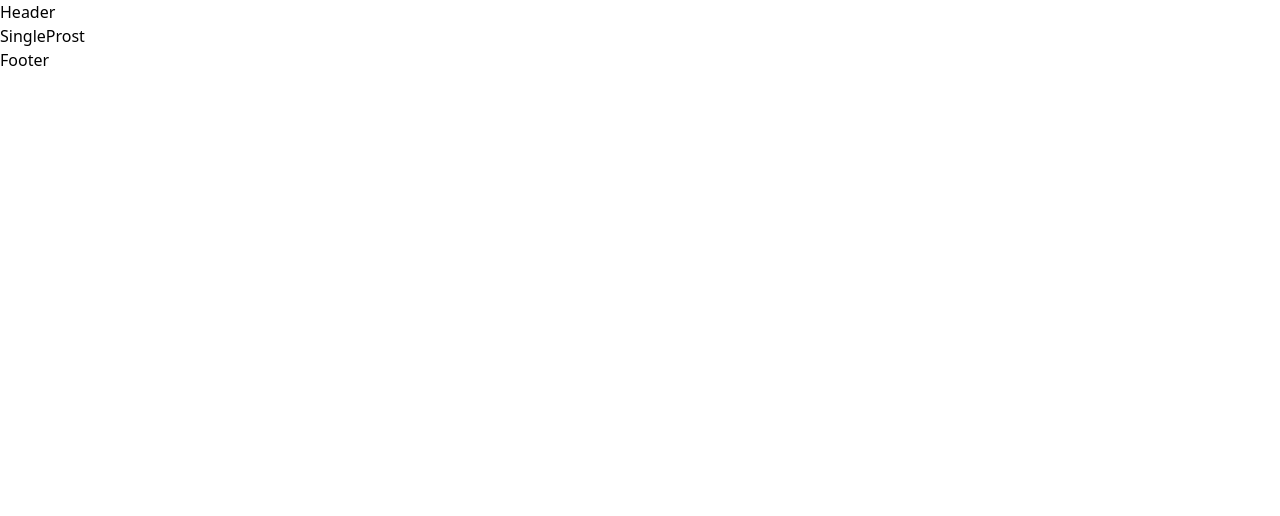
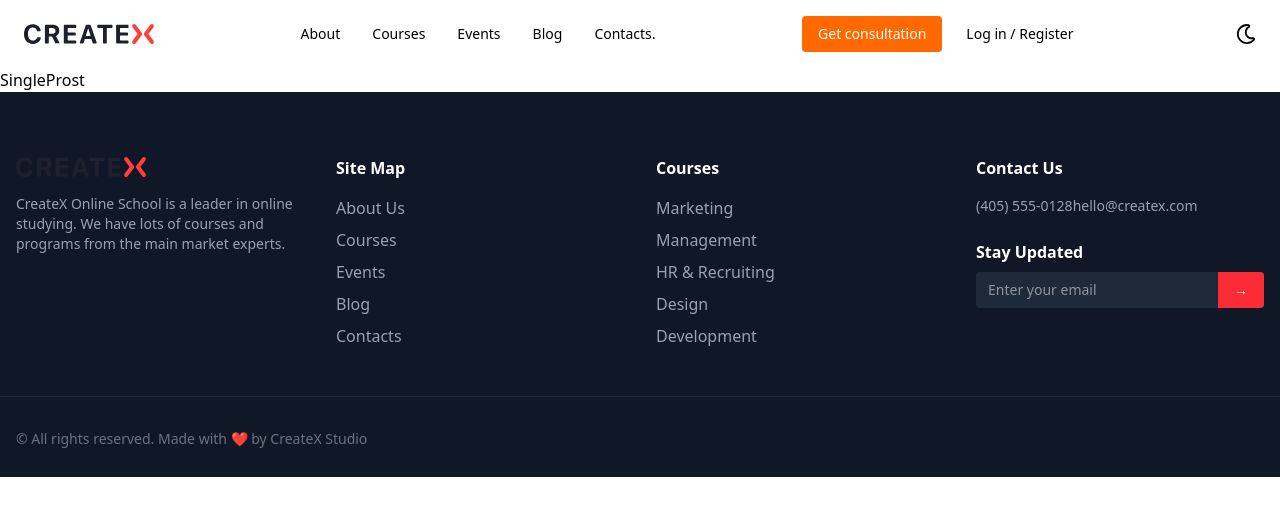
Before and after one commit to AlisherAbsaitov/GW-60CCREATEEX, a React (Vite) app: page /singlepost in a window 1280 px wide. Shown: the top 516 px of the page. Built offline with nearby package versions, Linux system fonts and the light colour scheme.

Commit message:
chagnge header

```diff
--- a/src/App.jsx
+++ b/src/App.jsx
@@ -25,7 +25,7 @@ export default function App() {
         <Route path="/event" element={<Event />} />
         <Route path="/eventlist" element={<EventList />} />
         <Route path="/course" element={<Course />} />
-        <Route path="/sign" element={<SigIn />} />
+        <Route path="/signin" element={<SigIn />} />
         <Route path="/sigup" element={<SignUp />} />
         <Route path="/singlepost" element={<SingleProst />} />
       </Routes>
--- a/src/components/Footer.jsx
+++ b/src/components/Footer.jsx
@@ -1,7 +1,71 @@
 import React from 'react'
 // Kamron
+import logo from "../assets/logo.svg"
+
 export default function Footer() {
   return (
-    <div>Footer</div>
+    <footer className="bg-gray-900 text-white pt-16 pb-7">
+    <div className="container mx-auto px-4 grid grid-cols-1 md:grid-cols-2 lg:grid-cols-4 gap-8">
+
+       <div>
+      <a href="">
+        <img src={logo} alt="" />
+      </a>
+      <p className="text-gray-400 text-sm mt-4">
+        CreateX Online School is a leader in online studying. We have lots of courses and programs from the main market experts.
+      </p>
+    </div>
+
+
+      <div>
+        <h3 className="font-semibold mb-4">Site Map</h3>
+        <ul className="space-y-2 text-gray-400">
+          <li><a href="#" className="hover:text-white">About Us</a></li>
+          <li><a href="#" className="hover:text-white">Courses</a></li>
+          <li><a href="#" className="hover:text-white">Events</a></li>
+          <li><a href="#" className="hover:text-white">Blog</a></li>
+          <li><a href="#" className="hover:text-white">Contacts</a></li>
+        </ul>
+      </div>
+
+
+      <div>
+        <h3 className="font-semibold mb-4">Courses</h3>
+        <ul className="space-y-2 text-gray-400">
+          <li><a href="#" className="hover:text-white">Marketing</a></li>
+          <li><a href="#" className="hover:text-white">Management</a></li>
+          <li><a href="#" className="hover:text-white">HR & Recruiting</a></li>
+          <li><a href="#" className="hover:text-white">Design</a></li>
+          <li><a href="#" className="hover:text-white">Development</a></li>
+        </ul>
+      </div>
+
+
+      <div className="space-y-6">
+        <div>
+          <h3 className="font-semibold mb-4">Contact Us</h3>
+          <p className="text-gray-400 text-sm space-y-1">
+            <span>(405) 555-0128</span>
+            <span>hello@createx.com</span>
+          </p>
+        </div>
+        <div>
+          <h3 className="font-semibold mb-2">Stay Updated</h3>
+          <div className="flex">
+            <input
+              type="email"
+              placeholder="Enter your email"
+              className="bg-gray-800 text-white px-3 py-2 rounded-l text-sm w-full focus:outline-none"
+            />
+            <button className="bg-red-500 px-4 py-2 rounded-r text-sm">→</button>
+          </div>
+        </div>
+      </div>
+    </div>
+
+    <div className="container mx-auto px-4 mt-12 pt-8 border-t border-gray-800 flex flex-col md:flex-row justify-between items-center">
+      <p className="text-gray-500 text-sm">© All rights reserved. Made with ❤️ by CreateX Studio</p>
+    </div>
+  </footer>
   )
 }
--- a/src/components/Header.jsx
+++ b/src/components/Header.jsx
@@ -1,7 +1,48 @@
-import React from 'react'
-// Kamron
+import React, { useState } from "react";
+import { Link } from "react-router-dom";
+import logo from "../assets/logo.svg"
+import { FaRegMoon, } from "react-icons/fa";
+
 export default function Header() {
+
+    const [isDark, setIsDark] = useState(false);
+
+    const darkMode = () => {
+      document.documentElement.classList.toggle("dark");
+      setIsDark(!isDark);
+    };
+
   return (
-    <div>Header</div>
-  )
+    <header className="bg-white dark:bg-black">
+      <div className="max-w-7xl mx-auto flex items-center justify-between py-4 px-6">
+
+        <div>
+          <img src={logo} alt="" />
+        </div>
+
+        <nav>
+          <ul className="flex items-center gap-8 text-sm font-medium text-black dark:text-white">
+            <li><Link to="/">About</Link></li>
+            <li><Link to="/courses">Courses</Link></li>
+            <li><Link to="/events">Events</Link></li>
+            <li><Link to="/blog">Blog</Link></li>
+            <li><Link to="/contacts">Contacts.</Link></li>
+          </ul>
+        </nav>
+
+        <div className="flex items-center gap-6">
+          <button className="bg-orange-500 hover:bg-orange-600 text-white text-sm px-4 py-2 rounded">
+            Get consultation
+          </button>
+
+          <Link to="/login" className="text-sm text-black dark:text-white">
+            Log in / Register
+          </Link>
+        </div>
+
+        <FaRegMoon onClick={darkMode} className='text-black dark:text-white cursor-pointer ml-4' size={20} />
+
+      </div>
+    </header>
+  );
 }
--- a/src/index.css
+++ b/src/index.css
@@ -1 +1,3 @@
-@import "tailwindcss"
+@import "tailwindcss";
+
+@custom-variant dark (&:where(.dark, .dark *));
```
Also changed, not shown: src/assets/logo.svg (added).
